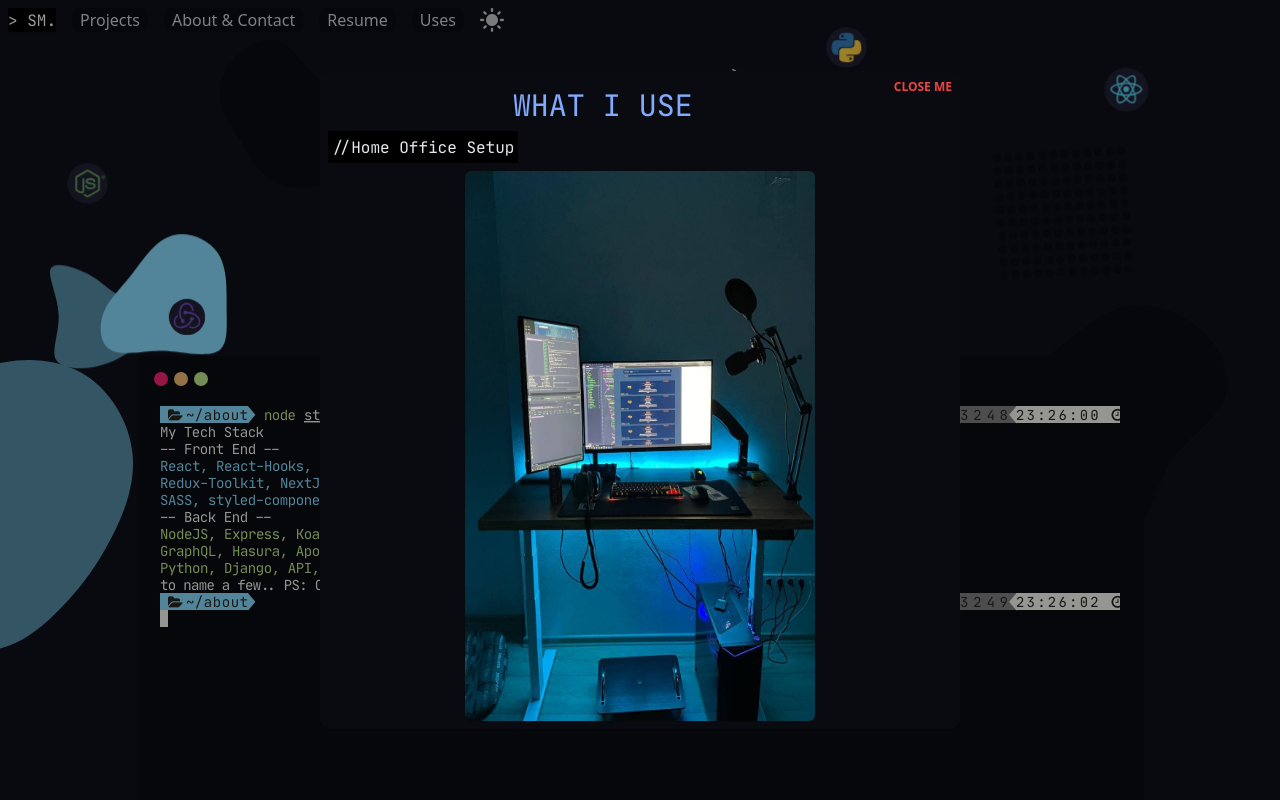
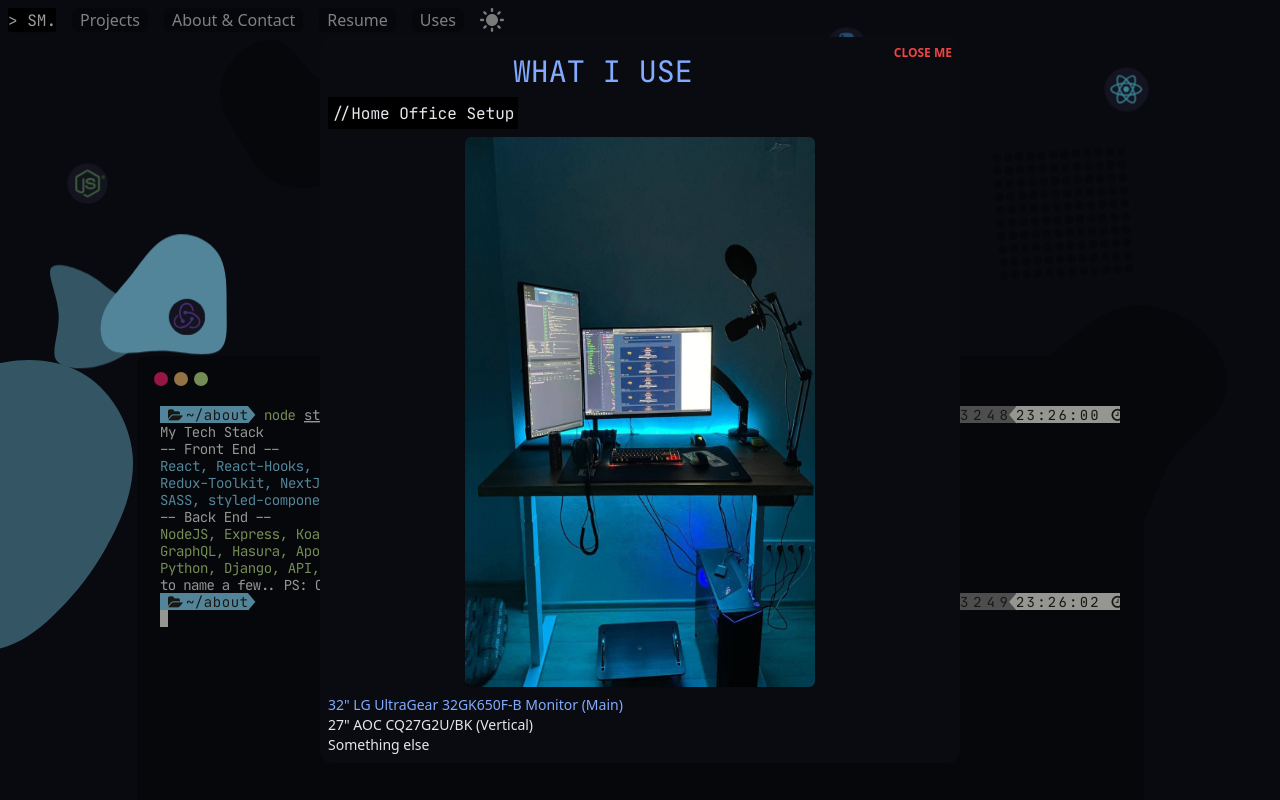
Before and after one commit to smallobject/portfolio, a React (Create React App) app: page / in a window 1280 px wide. Both pictures are taken after a click on the element "Uses". Shown: the top 800 px of the page. Built offline with nearby package versions, Linux system fonts and the light colour scheme.

Commit message:
testing how links will look on the main site and added links to items

```diff
--- a/src/components/Uses.jsx
+++ b/src/components/Uses.jsx
@@ -50,6 +50,23 @@ const Uses = ({ showUses, setModalView }) => {
                 alt=''
                 className='office-img m-auto rounded-md shadow-sm mt-2 mb-2'
               />
+              <div>
+                <ul className='text-gray-200 text-sm m-2'>
+                  <li>
+                    <a
+                      rel='noreferrer'
+                      target='_blank'
+                      className='m-blue'
+                      href='https://www.amazon.com/LG-32GK650F-B-Monitor-FreeSync-Technology/dp/B07FLGR2PN/ref=sr_1_4?dchild=1&keywords=LG+UltraGear+32GK650F-B&qid=1617483269&sr=8-4'
+                    >
+                      {' '}
+                      32" LG UltraGear 32GK650F-B Monitor (Main)
+                    </a>
+                  </li>
+                  <li> 27" AOC CQ27G2U/BK (Vertical)</li>
+                  <li> Something else</li>
+                </ul>
+              </div>
             </div>
           </div>
         </div>
```
